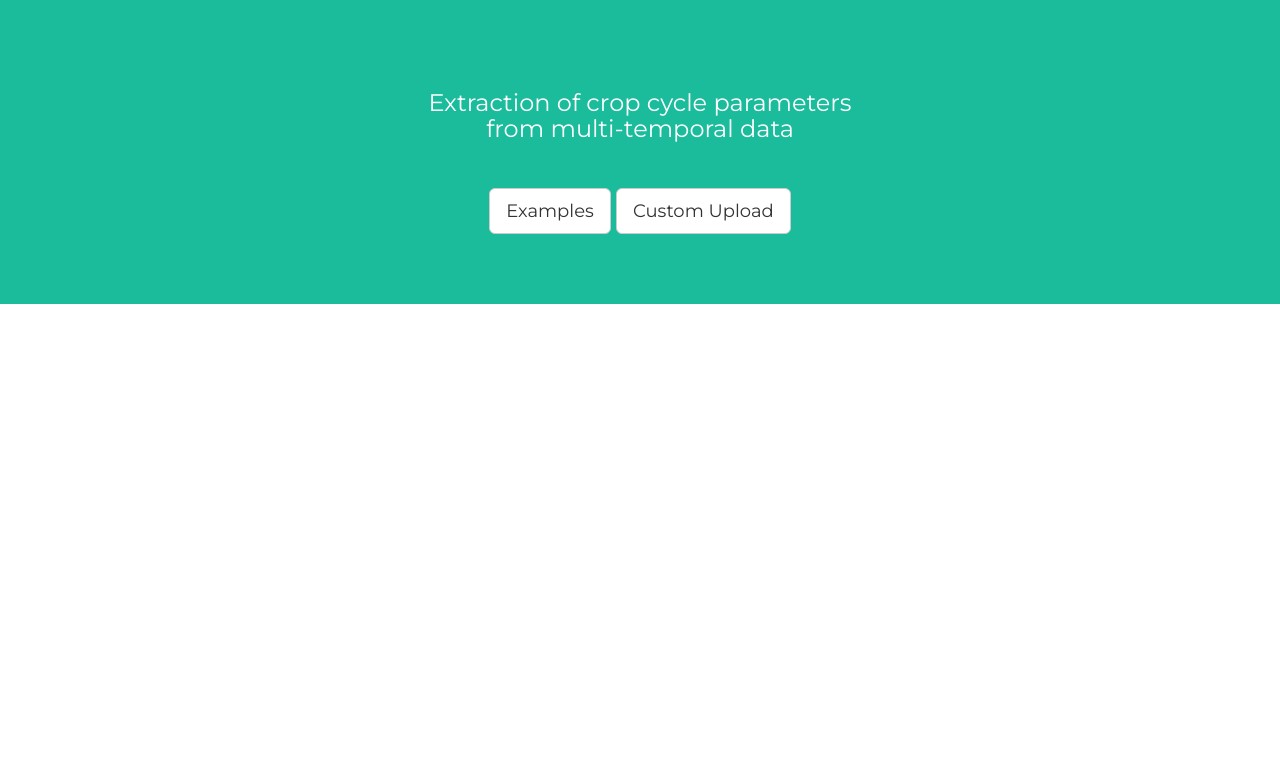
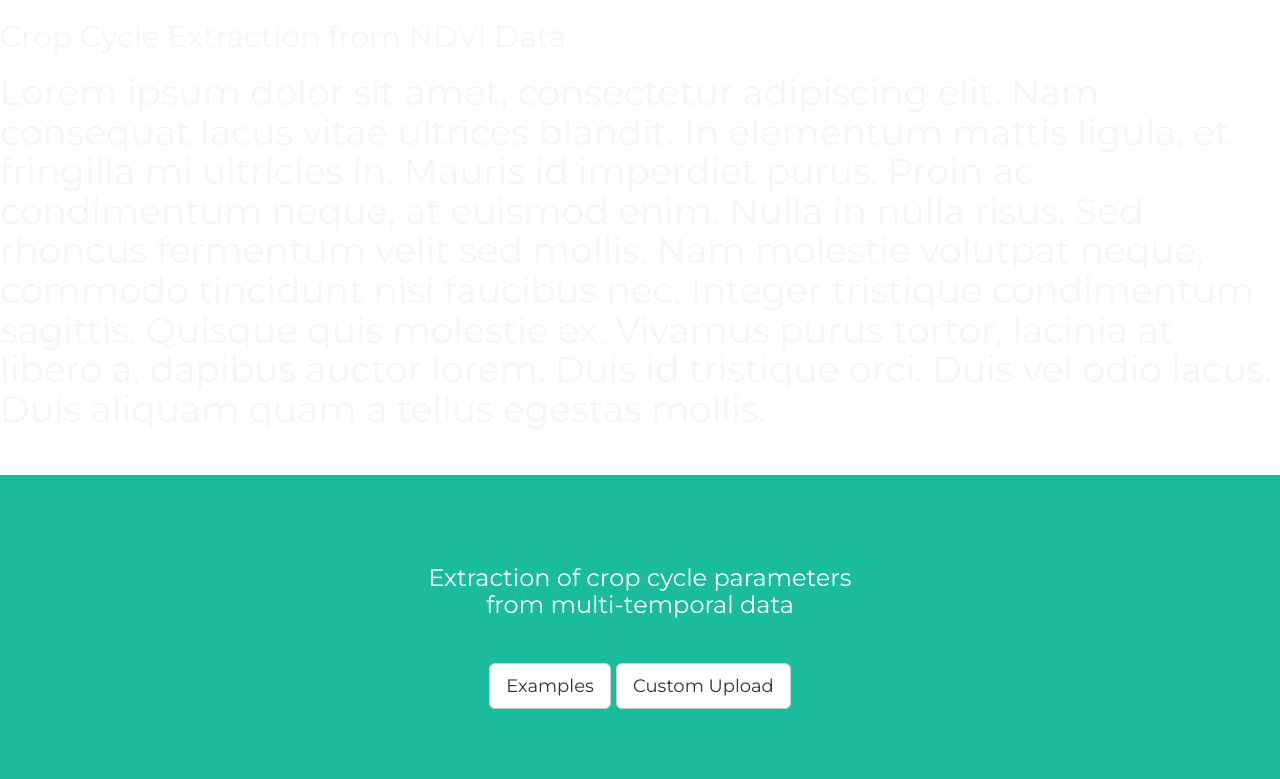
Before and after one commit to AdarshNaidu/Skeptics-SIH, a Django app: page / in a window 1280 px wide. Shown: the part 80-859 px from the top of the page. Before the commit the page ends 384 px from the top, so only its background shows below. Run offline with Django 3.2, Linux system fonts and the light colour scheme; some libraries are stand-ins or nearby versions.

Commit message:
Added landing view

```diff
--- a/SIH/img_processing/templates/img_processing/index.html
+++ b/SIH/img_processing/templates/img_processing/index.html
@@ -4,10 +4,16 @@
 <html lang="en">
   <head>
     <title>Bootstrap Theme Simply Me</title>
-  <meta charset="utf-8">
-  <meta name="viewport" content="width=device-width, initial-scale=1">
-  <link rel="stylesheet" href="https://maxcdn.bootstrapcdn.com/bootstrap/3.4.1/css/bootstrap.min.css">
-  <link href="https://fonts.googleapis.com/css?family=Montserrat" rel="stylesheet">
+    <meta charset="utf-8" />
+    <meta name="viewport" content="width=device-width, initial-scale=1" />
+    <link
+      rel="stylesheet"
+      href="https://maxcdn.bootstrapcdn.com/bootstrap/3.4.1/css/bootstrap.min.css"
+    />
+    <link
+      href="https://fonts.googleapis.com/css?family=Montserrat"
+      rel="stylesheet"
+    />
     <!-- <link rel="stylesheet" type="text/css" href="{%static 'img_processing/index_style.css'%}"> -->
     <script src="https://ajax.googleapis.com/ajax/libs/jquery/3.4.1/jquery.min.js"></script>
     <script src="https://maxcdn.bootstrapcdn.com/bootstrap/3.4.1/js/bootstrap.min.js"></script>
@@ -17,8 +23,12 @@
         line-height: 1.8;
         color: #f5f6f7;
       }
-  p {font-size: 16px;}
-  .margin {margin-bottom: 45px;}
+      p {
+        font-size: 16px;
+      }
+      .margin {
+        margin-bottom: 45px;
+      }
       .bg-1 {
         background-color: #1abc9c; /* Green */
         color: #ffffff;
@@ -30,8 +40,8 @@
       .bg-3 {
         background-color: #ffffff; /* White */
         color: #555555;
-  }default
-  .bg-4 {
+      }
+      default .bg-4 {
         background-color: #2f2f2f; /* Black Gray */
         color: #fff;
       }
@@ -48,18 +58,22 @@
         font-size: 12px;
         letter-spacing: 5px;
       }
-  .navbar-nav  li a:hover {
+      .navbar-nav li a:hover {
         color: #1abc9c !important;
       }
     </style>
   </head>
   <body>
-
     <!-- Navbar -->
     <nav class="navbar navbar-inverse">
       <div class="container">
         <div class="navbar-header">
-      <button type="button" class="navbar-toggle" data-toggle="collapse" data-target="#myNavbar">
+          <button
+            type="button"
+            class="navbar-toggle"
+            data-toggle="collapse"
+            data-target="#myNavbar"
+          >
             <span class="icon-bar"></span>
             <span class="icon-bar"></span>
             <span class="icon-bar"></span>
@@ -76,14 +90,41 @@
       </div>
     </nav>
 
-<div class="container-fluid bg-1 text-center">
-  <h3 class="margin">Extraction of crop cycle parameters <br> from multi-temporal data</h3>
-  <div class = "buttons">
-    <a href="/Examples" class="btn btn-default btn-lg">Examples</a>
-    <a href="{% url 'upload_image' %}" class="btn btn-default btn-lg">Custom Upload</a>
+    <div class="landing-view">
+      <div class="table-div">
+        <div class="container-landing">
+          <h2>Crop Cycle Extraction from NDVI Data</h2>
+          <h1>
+            Lorem ipsum dolor sit amet, consectetur adipiscing elit. Nam
+            consequat lacus vitae ultrices blandit. In elementum mattis ligula,
+            et fringilla mi ultricies in. Mauris id imperdiet purus. Proin ac
+            condimentum neque, at euismod enim. Nulla in nulla risus. Sed
+            rhoncus fermentum velit sed mollis. Nam molestie volutpat neque,
+            commodo tincidunt nisi faucibus nec. Integer tristique condimentum
+            sagittis. Quisque quis molestie ex. Vivamus purus tortor, lacinia at
+            libero a, dapibus auctor lorem. Duis id tristique orci. Duis vel
+            odio lacus. Duis aliquam quam a tellus egestas mollis.
+          </h1>
+        </div>
+      </div>
+      <div class="go-down">
+        <a href="#upload" class="hvr-icon-hang"
+          ><i class="material-icons hvr-icon">&#xe313;</i></a
+        >
       </div>
     </div>
 
-
+    <div class="container-fluid bg-1 text-center" id="upload">
+      <h3 class="margin">
+        Extraction of crop cycle parameters <br />
+        from multi-temporal data
+      </h3>
+      <div class="buttons">
+        <a href="/Examples" class="btn btn-default btn-lg">Examples</a>
+        <a href="{% url 'upload_image' %}" class="btn btn-default btn-lg"
+          >Custom Upload</a
+        >
+      </div>
+    </div>
   </body>
 </html>
```
Also changed, not shown: SIH/img_processing/static/img_processing/index_style.css (+137 -6 lines). Lines whose indentation alone changed are shown as unchanged.
